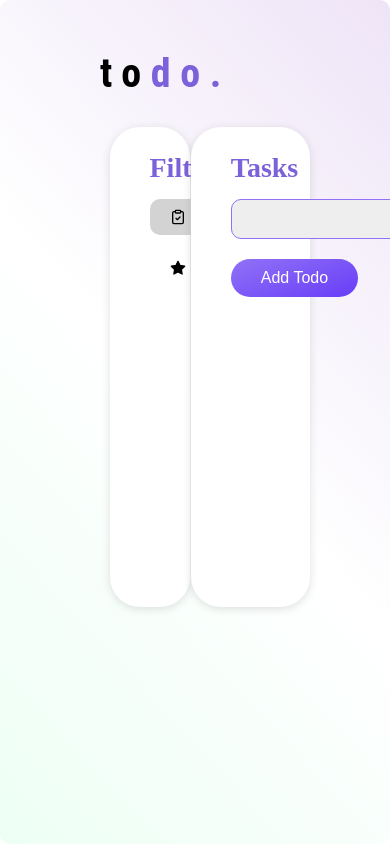
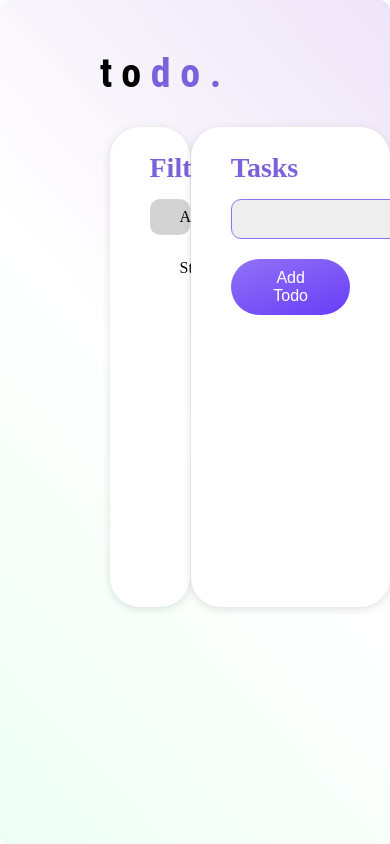
Before and after one commit to yaswanthnarisetty/necs-ts-prac, a Next.js app: page / in a window 390 px wide. Shown: the top 844 px of the page. Built offline with nearby package versions, Linux system fonts and the light colour scheme.

Commit message:
responsive changes in LAYOUT

```diff
--- a/src/app/page.tsx
+++ b/src/app/page.tsx
@@ -1,39 +1,36 @@
-
-"use client"
+"use client";
 import Box from "@/components/Atoms/Box";
 import MainLayout from "@/components/Layout/MainLayout";
 import CheckBoxInput from "@/components/Molecule/CheckBox";
 import InputButton from "@/components/Molecule/InputButton";
 import SideBar from "@/components/Molecule/SideBar";
 import SideBarItem from "@/components/Molecule/SideBarItem";
-import { ClipboardCheck, Star } from 'lucide-react';
+import { ClipboardCheck, Star } from "lucide-react";
 import { FormEvent, ReactElement, useState } from "react";
 
 export default function Home() {
   // const users = await trpc.Query.hello.query({ name: "R" });
   // console.log(users);
-  const [selectedpage, setSelectedpage] = useState<string>("ALL")
+  const [selectedpage, setSelectedpage] = useState<string>("ALL");
 
   type sideBarItemProp = {
-    name: string,
-    icon: ReactElement,
-    active: boolean
-  }
+    name: string;
+    icon: ReactElement;
+    active: boolean;
+  };
 
   const sideBarItems: sideBarItemProp[] = [
     {
       name: "All",
       icon: <ClipboardCheck size={16} color="#000" />,
-      active: true
+      active: true,
     },
     {
       name: "Starred",
       icon: <Star fill="#000" size={16} color="#000" />,
-      active: false
-    }
-  ]
-
-
+      active: false,
+    },
+  ];
 
   const [todo, setTodo] = useState<string>("");
 
@@ -47,38 +44,59 @@ export default function Home() {
           "content-type": "application/json",
         },
         body: JSON.stringify({ todo }),
-        cache: "no-store"
-      })
-    } catch (error) {
-
-    }
-
+        cache: "no-store",
+      });
+    } catch (error) {}
   }
 
   return (
-
     <main>
       <MainLayout>
-
         {/* <CheckBoxInput label="testing" possible={true} />
         <InputButton />
         {sideBarItems.map((item: sideBarItemProp) => <SideBarItem active={item.active} itemName={item.name} itemIcon={item.icon} />)} */}
-        <Box style={{ display: "grid", gridTemplateColumns: "30% 70%", gap: "30px", margin: "10px 5%" }}>
-
+        <Box
+          style={{
+            display: "grid",
+            gridTemplateColumns: "30% 70%",
+            gap: "30px",
+            margin: "10px 5%",
+          }}
+        >
           <SideBar title={"Filters"} height={"300px"}>
-            <Box display="flex" justifyContent="flex-start" flexDirection="column" gap="15px" >
-              {sideBarItems.map((item: sideBarItemProp) => <SideBarItem active={item.active} itemName={item.name} itemIcon={item.icon} />)}
+            <Box
+              display="flex"
+              justifyContent="flex-start"
+              flexDirection="column"
+              gap="15px"
+            >
+              {sideBarItems.map((item: sideBarItemProp) => (
+                <SideBarItem
+                  active={item.active}
+                  itemName={item.name}
+                  itemIcon={item.icon}
+                />
+              ))}
             </Box>
           </SideBar>
-          <SideBar title={selectedpage == "ALL" ? "Tasks" : "Starred"} height={"300px"}>
-            {selectedpage == "ALL" ? <Box>
-              <InputButton todo={todo} setTodo={setTodo} handleSubmit={handleSubmit} />
-            </Box> : <></>}
-
+          <SideBar
+            title={selectedpage == "ALL" ? "Tasks" : "Starred"}
+            height={"300px"}
+            width="100%"
+          >
+            {selectedpage == "ALL" ? (
+              <Box width="100%">
+                <InputButton
+                  todo={todo}
+                  setTodo={setTodo}
+                  handleSubmit={handleSubmit}
+                />
+              </Box>
+            ) : (
+              <></>
+            )}
           </SideBar>
         </Box>
-
-
       </MainLayout>
     </main>
   );
--- a/src/components/Molecule/SideBar/index.tsx
+++ b/src/components/Molecule/SideBar/index.tsx
@@ -20,7 +20,7 @@ const SideBar: React.FC<SideBarProps> = ({
 }) => (
   <Box
     width={width}
-    height='400px'
+    height="400px"
     borderRadius={borderRadius || 30}
     backgroundColor="#fff"
     padding="40px"
@@ -28,14 +28,13 @@ const SideBar: React.FC<SideBarProps> = ({
     justifyContent="flex-start"
     alignItems="flex-start"
     flexDirection="column"
-    gap='30px'
-    style={{ boxShadow: 'rgba(99, 99, 99, 0.2) 0px 2px 8px 0px' }}
+    gap="30px"
+    style={{ boxShadow: "rgba(99, 99, 99, 0.2) 0px 2px 8px 0px" }}
   >
     <Text fontSize="28px" color="#7b61da" padding="20px" fontWeight="bold">
       {title}
     </Text>
-    <Box >
-
+    <Box width="100%" style={{ marginRight: "100px" }}>
       {children}
     </Box>
   </Box>
--- a/src/components/Molecule/SideBarItem/index.tsx
+++ b/src/components/Molecule/SideBarItem/index.tsx
@@ -11,7 +11,7 @@ const SideItemBox = styled(Box)`
 
 const SideBarItem = ({ active, itemName, itemIcon }: { active: boolean, itemName: string, itemIcon: ReactElement }) => {
     return (
-        <SideItemBox padding='10px 20px' width='100%' backgroundColor={active ? "lightgray" : "transparent"}
+        <SideItemBox padding='10px 20px' backgroundColor={active ? "lightgray" : "transparent"}
             borderRadius={10}
             m='30px'
             style={{ cursor: "pointer", fontSize: "16px", color: 'white', display: "flex", justifyContent: "flex-start", alignItems: "center", gap: "10px" }}>
```
